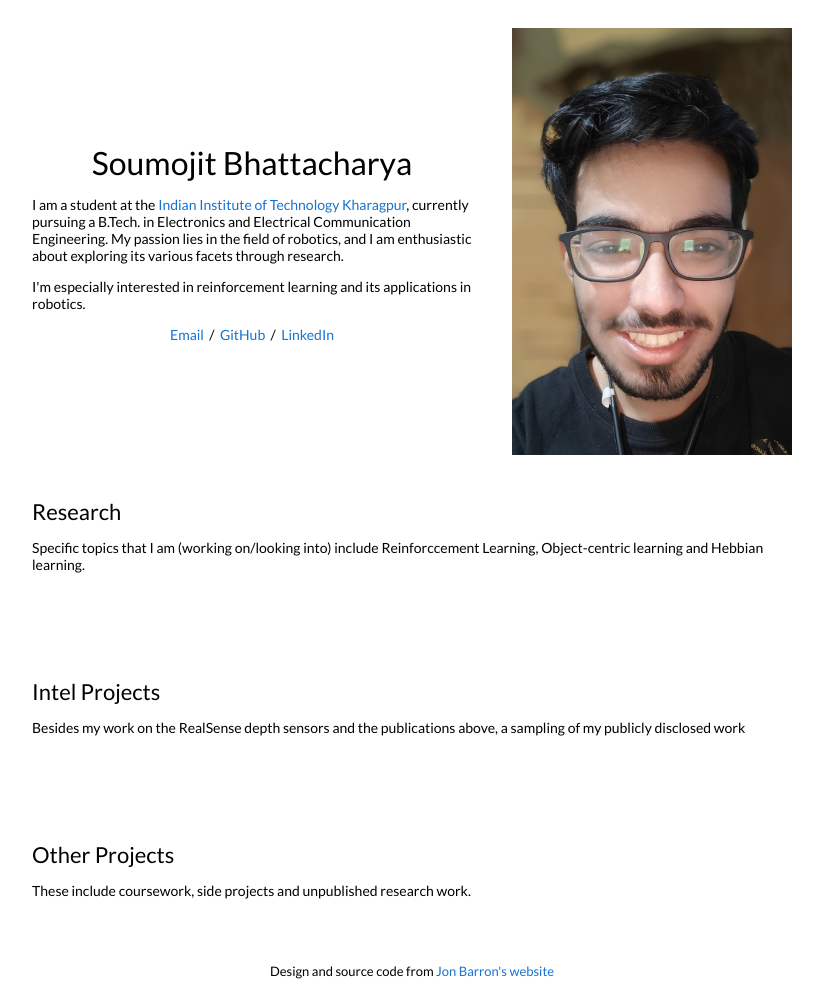
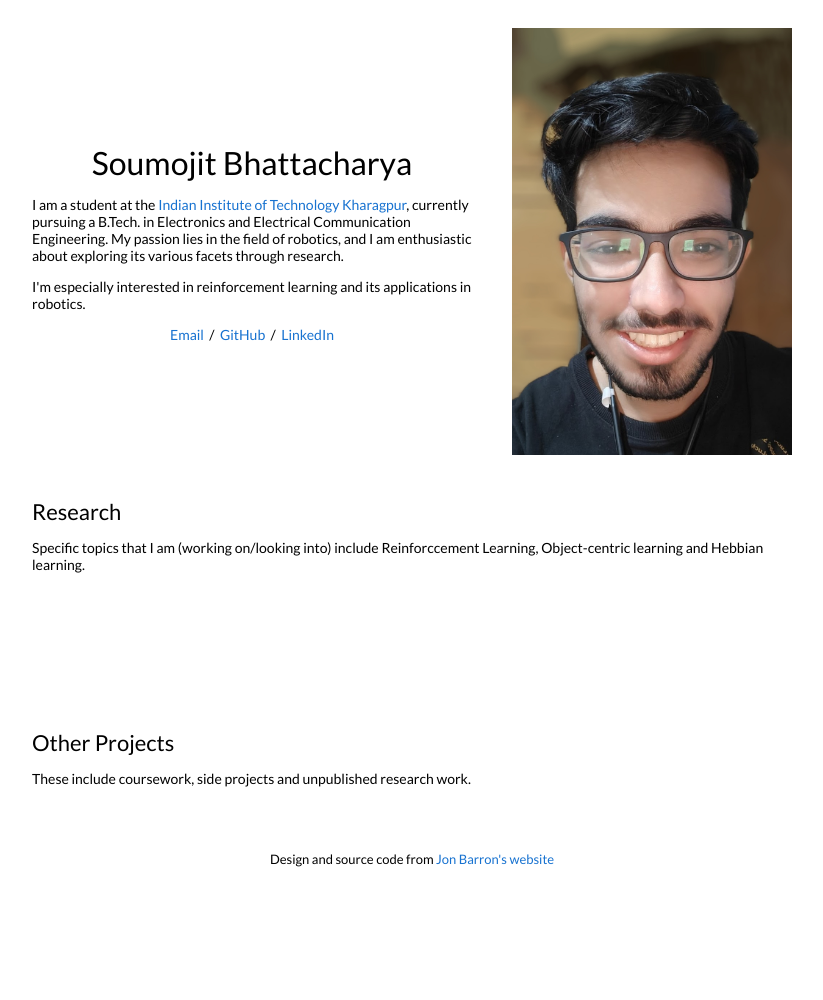
Before and after one commit to BabaYaga840/BabaYaga840.github.io, a Jekyll site: the page built from _posts/2023-08-28-3dgaussians.markdown, in a window 1280 px wide. Shown: the whole page, without its empty margins (228-1051 px from the left). Built offline with Jekyll 4.4.1, drawn with Linux system fonts in a browser that asks for light colours; our own code applies the rules of GitHub Pages for plain Markdown files; after the commit the page ends 900 px from its top, so only the background shows below that.

Commit message:
rm Intel Projects

```diff
--- a/_layouts/default.html
+++ b/_layouts/default.html
@@ -112,70 +112,7 @@
         <br>
         <br>
         <br>
-        <table style="width:100%;border:0px;border-spacing:0px;border-collapse:separate;margin-right:auto;margin-left:auto;">
-          <tr>
-            <td style="padding:2.5%;width:100%;vertical-align:middle">
-              <h2>Intel Projects</h2>
-              <p>Besides my work on the RealSense depth sensors and the publications above, a sampling of my publicly disclosed work
-              </p>
-            </td>
-          </tr>
-        </table>
-        <table style="width:100%;border:0px;border-spacing:0px;border-collapse:separate;margin-right:auto;margin-left:auto;">
 
-          {% for post in site.posts %}
-          {% for cat in post.categories %}
-          {% if cat == 'Intel' %}
-          <tr>
-            <td style="padding:2.5%;width:25%;vertical-align:middle;min-width:120px">
-              <img src="/tn{{post.image}}" alt="project image" style="width:auto; height:auto; max-width:100%;" />
-            </td>
-            <td style="padding:2.5%;width:75%;vertical-align:middle">
-              <h3>{{post.title}}</h3>
-              <br>
-              <em>{{post.categories}} {{post.course}}</em>
-              <br>
-              {{ post.date | date: "%Y-%m-%d" }}
-
-              <br>
-              {% if post.website %}
-              <a href="{{post.website}}">website</a> /
-              {% endif %}
-              {% if post.paper %}
-              <a href="{{post.paper}}">paper</a> /
-              {% endif %}
-              {% if post.patent %}
-              <a href="{{post.patent}}">patent</a> /
-              {% endif %}
-              {% if post.patent2 %}
-              <a href="{{post.patent2}}">patent #2</a> /
-              {% endif %}
-              {% if post.patent3 %}
-              <a href="{{post.patent3}}">patent #3</a> /
-              {% endif %}
-              {% if post.video %}
-              <a href="{{post.video}}">video</a> /
-              {% endif %}
-              {% if post.video2 %}
-              <a href="{{post.video2}}">video #2</a> /
-              {% endif %}
-              {% if post.code %}
-              <a href="{{post.code}}">code</a> /
-              {% endif %}
-              {% if post.poster %}
-              <a href="{{post.poster}}">poster</a> /
-              {% endif %}
-              {% if post.slides %}
-              <a href="{{post.slides}}">slides</a> /
-              {% endif %}
-              <p></p>
-              {{ post.excerpt }}
-            </td>
-          </tr>
-          {% endif %}
-          {% endfor %}
-          {% endfor %}
-        </table>
         <br>
         <br>
         <br>
```
